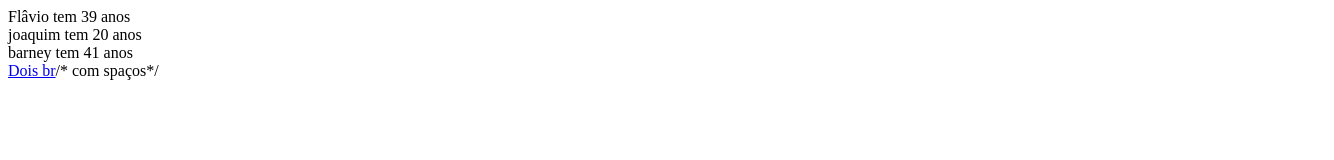
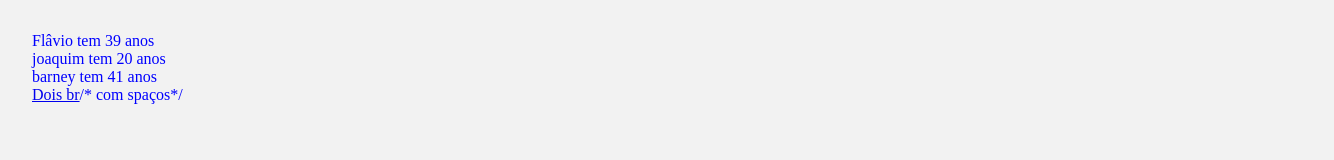
Before and after one commit to edskate/HTML, a plain HTML site: page inde04.html in a window 1280 px wide. Shown: the whole page, 1334 px wide, since content can reach past the window. Drawn offline with Linux system fonts and the light colour scheme.

Commit message:
4 modificações no html e uma no css

```diff
--- a/inde04.html
+++ b/inde04.html
@@ -1,5 +1,5 @@
 <meta charset="UTF-8">
-
+<link rel="stylesheet" href="style.css">
 <script>
 
 var ano = 2016;
--- a/style.css
+++ b/style.css
@@ -2,8 +2,8 @@ body{
     background-color: #f2f2f2;
     width: 100%;
     height: 100%;
-    margin: 0;
-    padding: 0;
+    margin: 10px;
+    padding: 20px;
     color: blue;
-
+border: 2px solid #f2f2f2;
 }
```
Also changed, not shown: index.html (+1 -1 lines), index01.html (+1 -1 lines).
